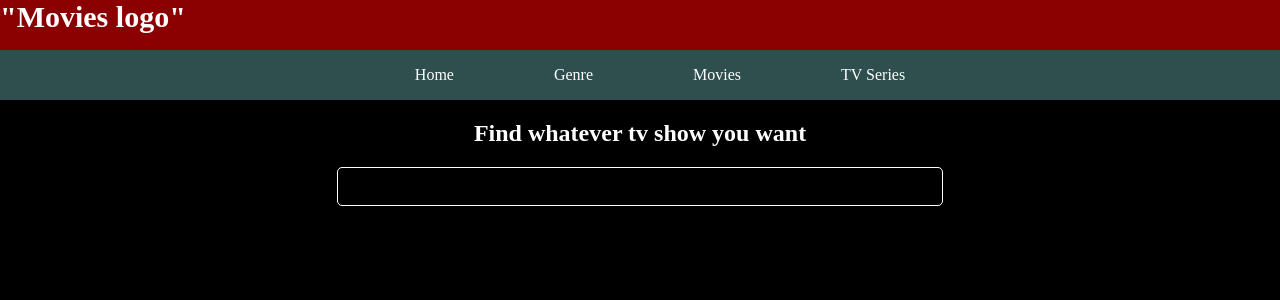
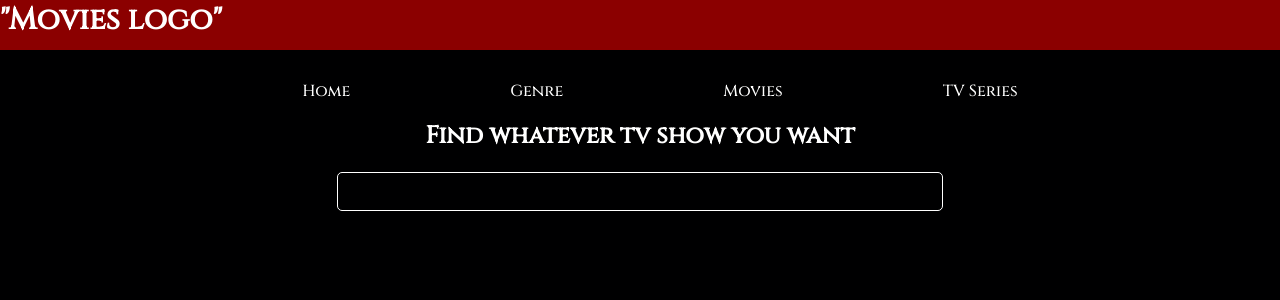
Before and after one commit to benichira/react_movie_search, a React (Create React App) app: page /TV_series in a window 1280 px wide. Shown: the top 300 px of the page. Built offline with nearby package versions, Linux system fonts and the light colour scheme; no server answers.

Commit message:
Made some changes to the layout of the pages.

```diff
--- a/src/Main components/Header/Header.css
+++ b/src/Main components/Header/Header.css
@@ -1,7 +1,7 @@
 .header-container {
     /*width: 100%;*/
     height: 100px;
-    background: darkslategrey;
+    /*background: darkslategrey;*/
     padding: 0;
     margin: 0px;
 }
@@ -18,6 +18,7 @@
 .main-navigation {
     display: flex;
     justify-content: center;
+    /*margin: 10px 0 50px 0*/
 }
 
 .main-navigation ul {
@@ -28,6 +29,9 @@
 }
 
 .main-navigation ul a {
+    display: flex;
+    align-items: center;
+    padding: 0px 30px 0px 30px;
     color: white;
     margin-left: 50px;
     margin-right: 50px;
--- a/src/Main components/Header/Header.js
+++ b/src/Main components/Header/Header.js
@@ -8,18 +8,10 @@ function Header() {
             <div className='logo-container'>"Movies logo"</div>
             <div className='main-navigation'>
                 <ul>
-                    <div>
-                        <Link to='/'>Home</Link>
-                    </div>
-                    <div>
-                        <Link to='/genres'>Genre</Link>
-                    </div>
-                    <div>
-                        <Link to='/movies'>Movies</Link>
-                    </div>
-                    <div>
-                        <Link to='/TV_series'>TV Series</Link>
-                    </div>
+                    <Link to='/'>Home</Link>
+                    <Link to='/genres'>Genre</Link>
+                    <Link to='/movies'>Movies</Link>
+                    <Link to='/TV_series'>TV Series</Link>
                     {/*<li>*/}
                     {/*    <Link to='/v'>Top ImBD</Link>*/}
                     {/*</li>*/}
--- a/src/Main components/Main Pages/Genre/Genre.css
+++ b/src/Main components/Main Pages/Genre/Genre.css
@@ -1,6 +1,7 @@
 .genre-container {
     /*background: white;*/
     padding: 20px;
+    margin-top: 50px;
 }
 
 .genre-btns {
@@ -15,6 +16,7 @@
     border-radius: 5px;
     color: white;
     transition: 0.15s ease-in-out;
+    padding: 10px;
 }
 
 .genre-btns button:hover {
@@ -23,6 +25,7 @@
 }
 
 .genre-container h1 {
+    margin: 40px 30px 40px 0;
     color: white;
 }
 
--- a/src/Main components/Main Pages/Genre/Genre.js
+++ b/src/Main components/Main Pages/Genre/Genre.js
@@ -38,9 +38,9 @@ function Genre(props) {
             .get(`https://api.themoviedb.org/3/discover/movie?api_key=9a99b30d21b8a588189ca7ab443a2d3d&language=en-US&sort_by=popularity.desc&include_adult=false&include_video=false&page=1&with_genres=${selectedGenreId}&with_watch_monetization_types=flatrate`)
             .then((res) => {
                 console.log('res', res)
-                if (res.data && res.data.results) {
-                    setGenryQuery(res.data.results)
-                }
+                // if (res.data && res.data.results) {
+                setGenryQuery(res?.data?.results)
+                // }
             })
             .catch((err) => {
                 console.error(err)
--- a/src/Main components/Main Pages/Home/Home.css
+++ b/src/Main components/Main Pages/Home/Home.css
@@ -13,8 +13,9 @@
 
 .home-container hr {
     width: 100%;
-    height: 5px;
+    height: 1px;
     background: white;
+    margin-bottom: 50px;
 }
 
 .home-container input {
@@ -33,7 +34,6 @@
 
 .movie-card {
     height: fit-content;
-    /*background: brown;*/
     transition: 0.25s ease-in-out;
     text-align: center;
 }
@@ -43,12 +43,13 @@
     object-fit: cover;
     height: 400px;
     justify-self: center;
-    box-shadow: 1px 1px 1px 2px white;
+    box-shadow: 0px 5px 10px 0px white;
+    /*box-shadow: 1px 1px 1px 2px white;*/
 }
 
 .movie-card img:hover {
-    box-shadow: 1px 1px 1px 4px white;
-
+    box-shadow: 0px 5px 10px 5px white;
+    /*box-shadow: 1px 1px 1px 4px white;*/
 }
 
 .recommendation-container a {
--- a/src/Main components/Main Pages/Movie Details/MovieDetailsCard.css
+++ b/src/Main components/Main Pages/Movie Details/MovieDetailsCard.css
@@ -28,11 +28,12 @@
 }
 
 .movie-container .movie-content .movie-description h2 {
-    font-size: 30px;
+    font-size: 20px;
 }
 
 .movie-container .movie-content .movie-description p {
-    font-size: 17px;
+    color: #848484;
+    font-size: 13px;
 }
 
 .related-movies-container {
--- a/src/index.css
+++ b/src/index.css
@@ -1,4 +1,7 @@
+@import url('https://fonts.googleapis.com/css2?family=Cinzel:wght@500&family=Jost:wght@300;400&family=Roboto+Mono:wght@200&display=swap');
+
 body {
+    font-family: 'Cinzel', serif;
     margin: 0;
     height: 100%;
     width: 100%;
```
